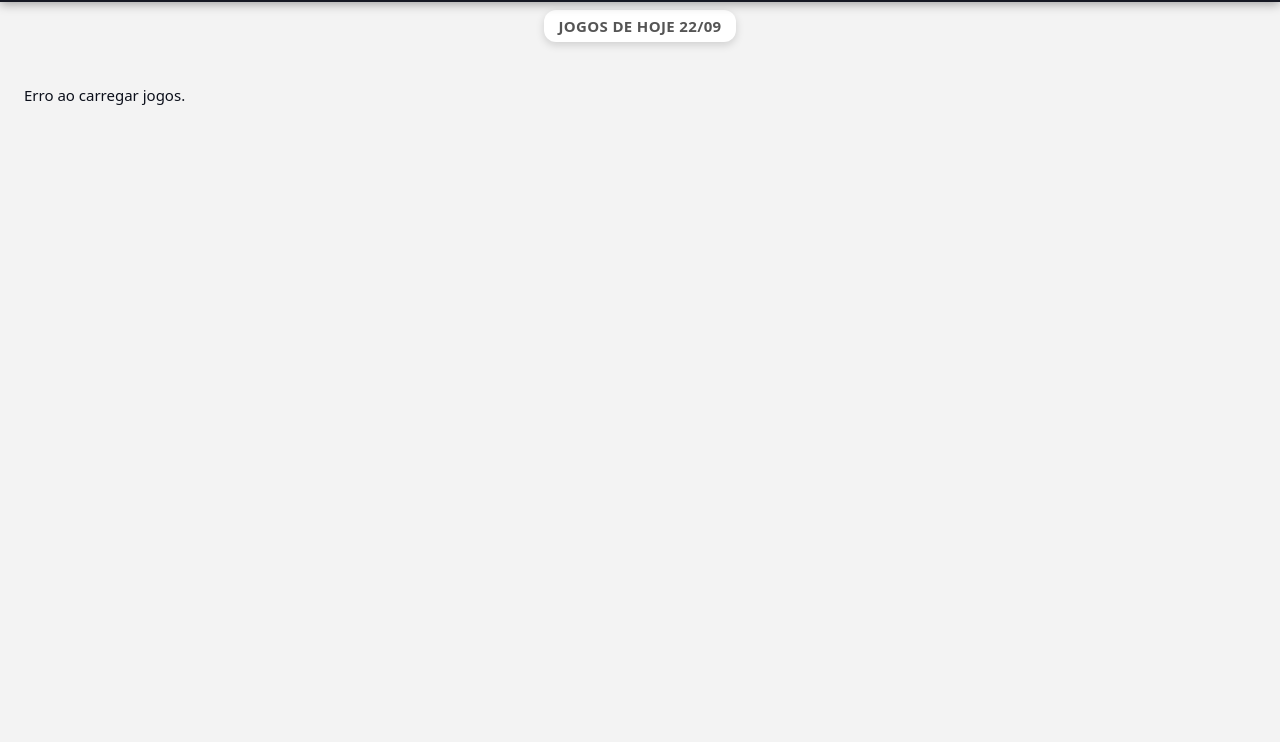
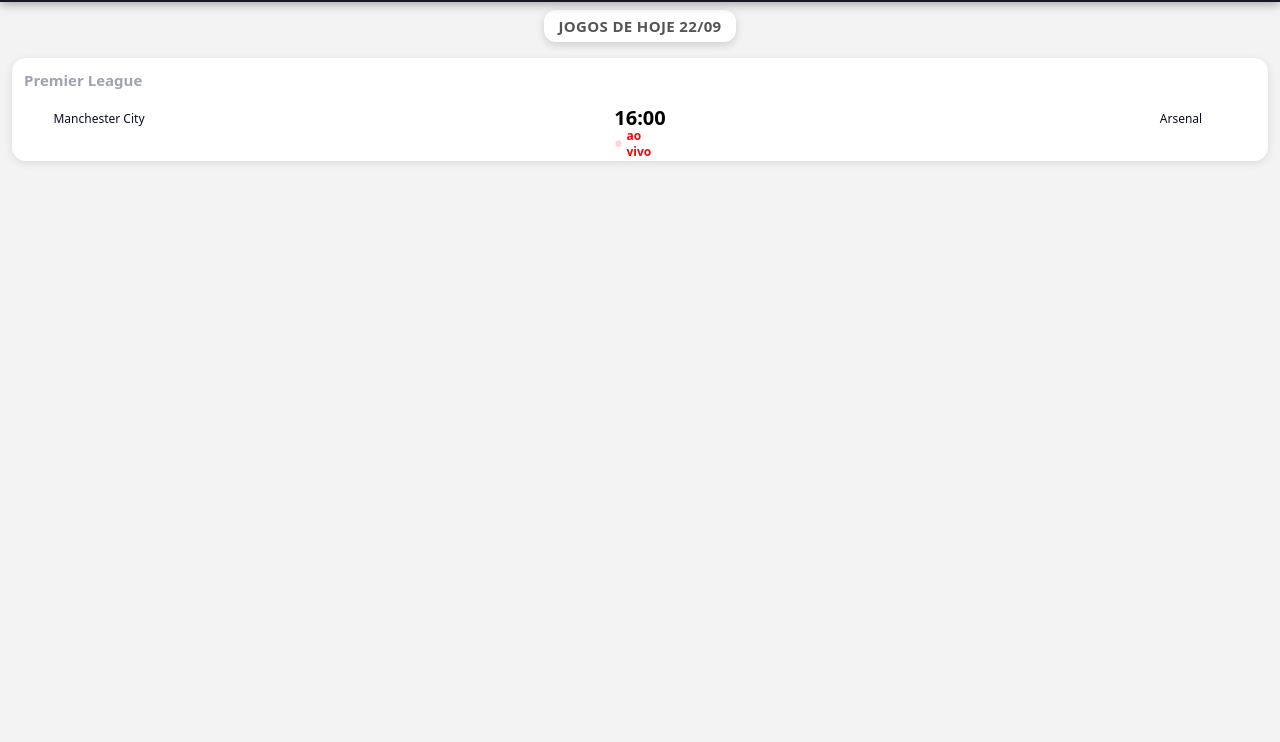
Before and after one commit to galaxyplay1234/futanium-web, a plain HTML site: page index.html in a window 1280 px wide. Shown: the part 58-800 px from the top of the page. Drawn offline with nearby package versions, Linux system fonts and the light colour scheme; no server answers.

Commit message:
Atualizar o index.html

```diff
--- a/index.html
+++ b/index.html
@@ -99,7 +99,7 @@
 </div>
 
 <script>
-const API_HTTP = "http://91.108.124.236:8080/games/api";
+const API_HTTP = "games.json";
 const API_FALLBACK = "https://r.jina.ai/http://91.108.124.236:8080/games/api";
 
 const listEl   = document.getElementById('list');
```
